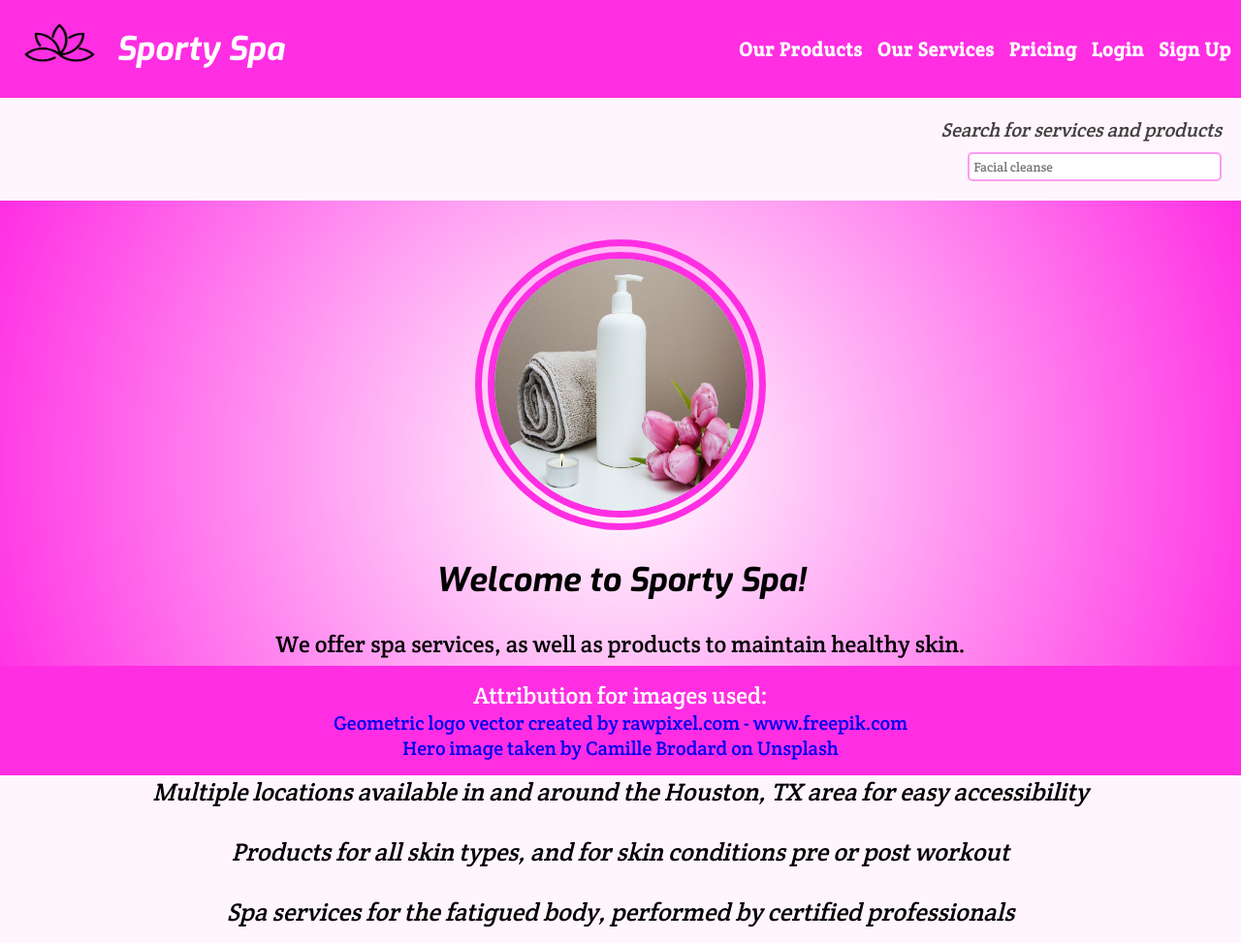
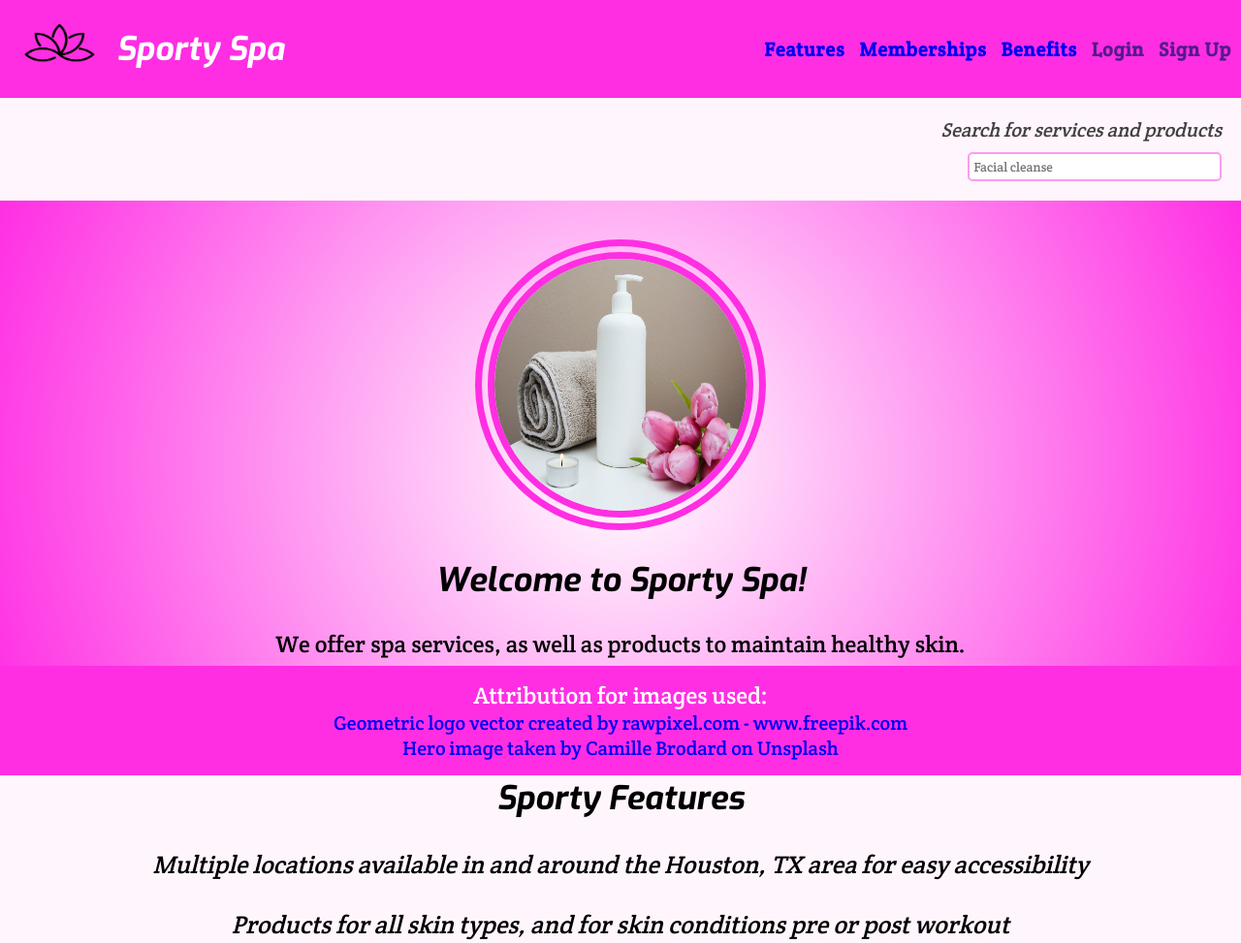
Before and after one commit to Joeseff6/Product-Landing-Page, a website: page index.html in a window 1280 px wide. Shown: the top 973 px of the page at 97% size. Drawn offline with Linux system fonts and the light colour scheme.

Commit message:
Added hrefs and ids

```diff
--- a/index.html
+++ b/index.html
@@ -20,11 +20,11 @@
         />
         <h1 class="navbar-heading">Sporty Spa</h1>
         <div class="navbar-links-container">
-          <a class="navbar-link scale-on-hover">Our Products</a>
-          <a class="navbar-link scale-on-hover">Our Services</a>
-          <a class="navbar-link scale-on-hover">Pricing</a>
-          <a class="navbar-link scale-on-hover">Login</a>
-          <a class="navbar-link scale-on-hover">Sign Up</a>
+          <a class="navbar-link scale-on-hover" href="#features">Features</a>
+          <a class="navbar-link scale-on-hover" href="#memberships">Memberships</a>
+          <a class="navbar-link scale-on-hover" href="#benefits">Benefits</a>
+          <a class="navbar-link scale-on-hover" href="">Login</a>
+          <a class="navbar-link scale-on-hover" href="">Sign Up</a>
         </div>
       </nav>
     </header>
@@ -54,7 +54,10 @@
           </p>
         </article>
       </section>
-      <section class="features-section">
+      <section class="features-section" id="features">
+        <header>
+          <h2 class="members-heading">Sporty Features</h2>
+        </header>
         <ul class="features-list">
           <li class="features-list-item scale-on-hover">Multiple locations available in and around the Houston, TX area for easy accessibility</li>
           <li class="features-list-item scale-on-hover">Products for all skin types, and for skin conditions pre or post workout</li>
@@ -62,7 +65,7 @@
         </ul>
       </section>
       <hr class="divider"/>
-      <section class="members-section">
+      <section class="members-section" id="memberships">
         <header>
           <h2 class="members-heading">Sporty Memberships</h2>
         </header>
```
